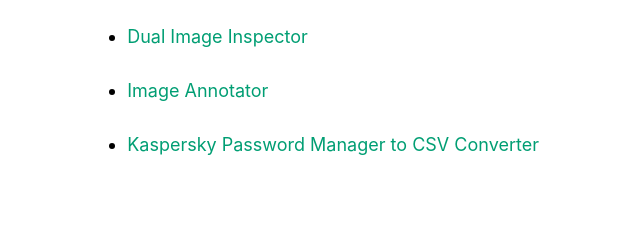
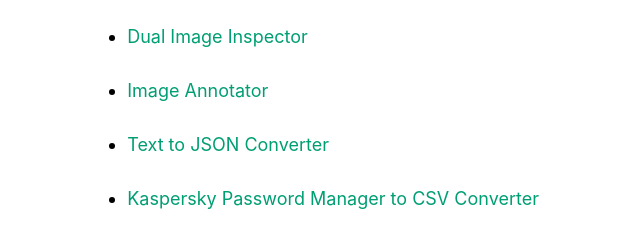
Before and after one commit to gokdenizozkan/tools, a plain HTML site: page index.html in a window 1280 px wide. Shown: the part 137-384 px from the top of the page, without its empty margins (196-836 px from the left). Drawn offline with Linux system fonts and the light colour scheme.

Commit message:
add text-to-json converter

```diff
--- a/index.html
+++ b/index.html
@@ -18,6 +18,9 @@
     <li><a href="./image-annotator/">Image Annotator</a></li>
 </ul>
 <ul>
+    <li><a href="./text-to-json/">Text to JSON Converter</a></li>
+</ul>
+<ul>
     <li><a href="./kpm2csv/">Kaspersky Password Manager to CSV Converter</a></li>
 </ul>
 
```
Also changed, not shown: 1 other file.
